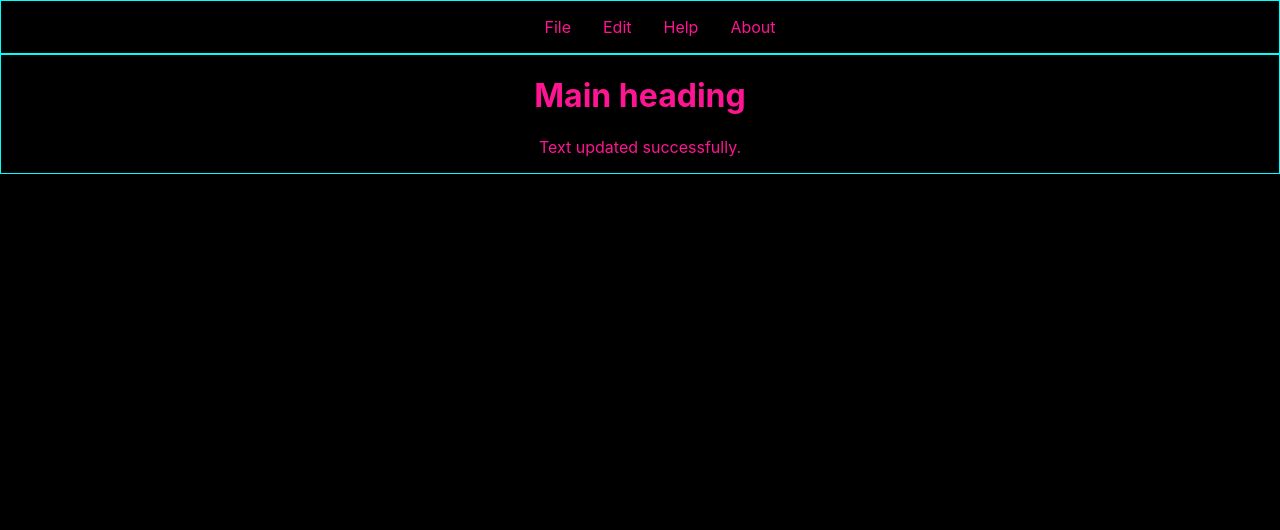
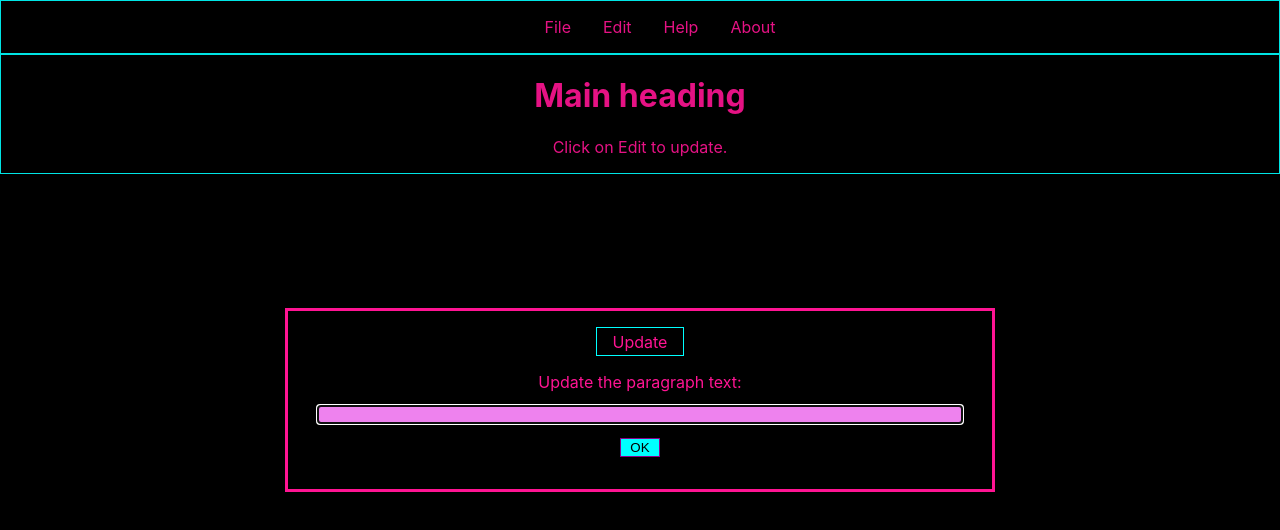
Before and after one commit to banaanihillo/tuni-gui-react, a React (Create React App) app: page / in a window 1280 px wide. Both pictures are taken after a click on the item "Edit". Shown: the top 530 px of the page. Built offline with nearby package versions, Linux system fonts and the light colour scheme.

Commit message:
Added exercise 2-3-small (Dialog input)
Exercise 2-3, small:
Added text input into the dialog,
to modify the main paragraph text,
also changed the alert into a semi-shim,
to allow for input on unsupported browsers

```diff
--- a/src/App.css
+++ b/src/App.css
@@ -31,6 +31,30 @@ dialog {
     color: deeppink;
 }
 
-dialog > button {
+dialog button {
     background-color: cyan;
+    width: 3em;
+    margin: 0 auto 0 auto;
 }
+
+dialog header {
+    margin: 0 auto 1em auto;
+    padding: 0.2em;
+    width: 5em;
+}
+
+dialog input {
+    margin: 1em 1em 1em 1em;
+    background-color: violet;
+    width: 50vw;
+}
+
+dialog p {
+    display: flex;
+    flex-flow: column nowrap;
+}
+
+input,
+button {
+    border: 1px solid darkmagenta;
+}
--- a/src/App.js
+++ b/src/App.js
@@ -1,27 +1,27 @@
-import React from "react"
+import React, {useState} from "react"
 import "./App.css"
 
 const App = () => {
+    const [updatedText, setUpdatedText] = useState("")
+
     const showDialog = (dialogType) => {
-        if (dialogType === "Edit") {
-            let mainText = document.querySelector("#main-text")
-            mainText.innerHTML = "Text updated successfully."
+        if (dialogType !== "Edit") {
+            window.alert(
+                `${dialogType}
+                Click on Edit to modify the main text.
+                `
+            )
         } else {
+            setUpdatedText("")
             let dialogElement = document.querySelector("dialog")
             /*
-            Gecko does not have the dialog element enabled by default,
-            so fall back to an alert element for those user agents
+            Instead of showModal() and close(),
+            set/remove the open attribute on unsupported browsers
             */
             if (typeof dialogElement.showModal === "function") {
                 dialogElement.showModal()
-                let dialogHeader = document.querySelector(
-                    "#dialog-header"
-                )
-                dialogHeader.innerHTML = dialogType
-            } else {
-                window.alert(`${dialogType}
-I am a dialog, sort of
-                `)
+            } else { // Does basically the same thing as showModal()
+                dialogElement.setAttribute("open", "true")
             }
         }
     }
@@ -54,22 +54,42 @@ I am a dialog, sort of
             <main>
                 <h1> Main heading </h1>
                 <section>
-                    <dialog open={false}>
-                        <header id="dialog-header"></header>
+                    <dialog>
+                        <header> Update </header>
                         <p>
-                            I am a dialog
+                            <label htmlFor="updated-text-input">
+                                Update the paragraph text:
+                            </label>
+                            <input
+                                type="text"
+                                id="updated-text-input"
+                                value={updatedText}
+                                onChange={(event) => {
+                                    setUpdatedText(event.target.value)
+                                }}
+                            />
+                            <button onClick={() => {
+                                let dialogElement = document
+                                    .querySelector("dialog")
+                                if (
+                                    typeof dialogElement.close
+                                    === "function"
+                                ) {
+                                    dialogElement.close()
+                                } else {
+                                    dialogElement
+                                        .removeAttribute("open")
+                                }
+                            }}>
+                                OK
+                            </button>
                         </p>
-                        <button onClick={() => {
-                            let dialogElement = document.querySelector(
-                                "dialog"
-                            )
-                            dialogElement.close()
-                        }}>
-                            OK
-                        </button>
                     </dialog>
                     <p id="main-text">
-                        Click on <em> About </em> to show a dialog.
+                        {
+                            updatedText
+                            || "Click on Edit to update."
+                        }
                     </p>
                 </section>
             </main>
```
